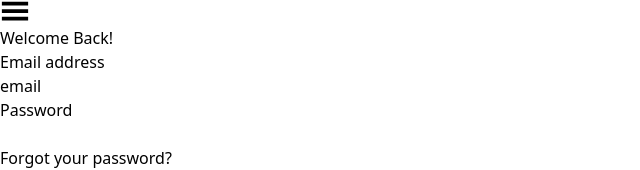
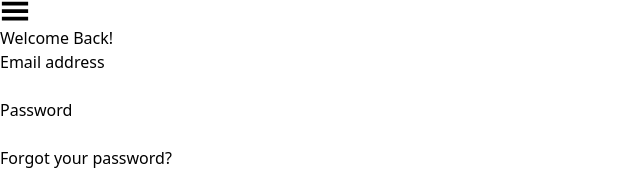
Before and after one commit to Shuvam-2000/FlavourJunction, a React (Vite) app: page /signin in a window 1280 px wide. Shown: the part 154-324 px from the top of the page, without its empty margins (0-640 px from the left). Built offline with nearby package versions, Linux system fonts and the light colour scheme.

Commit message:
sign in section completed

```diff
--- a/src/components/SignIn.jsx
+++ b/src/components/SignIn.jsx
@@ -21,7 +21,6 @@ const SigninPage = () => {
                   type="email"
                   autoComplete="email"
                   required
-                  value="email"
                   className="appearance-none block w-full px-3 py-2 border border-gray-300 rounded-md shadow-sm placeholder-gray-400 focus:outline-none"/>
               </div>
             </div>
```
